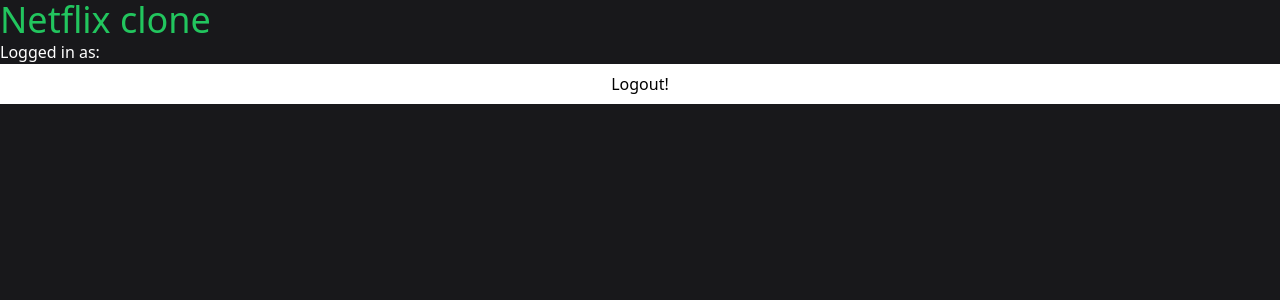
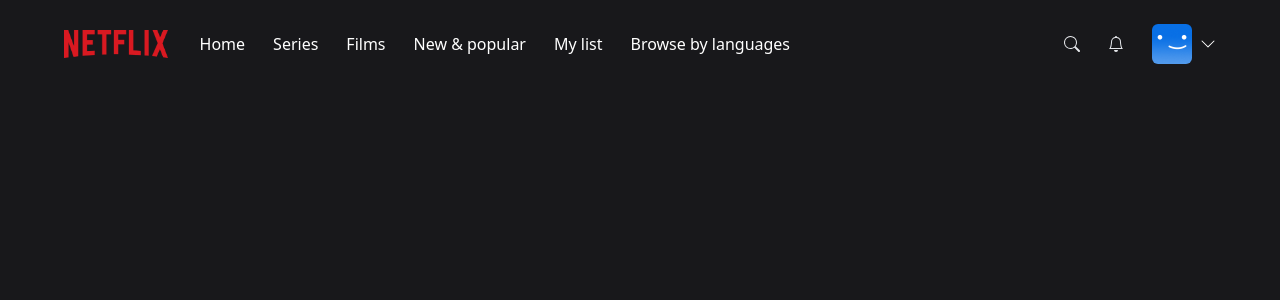
Before and after one commit to Nayteruz/react-netflix-clone, a Next.js app: page / in a window 1280 px wide. Shown: the top 300 px of the page. Built offline with nearby package versions, Linux system fonts and the light colour scheme; no server answers; the database is empty; sample sign-in values are in the browser's storage.

Commit message:
Добавил верхню панель навигации

```diff
--- /dev/null
+++ b/components/AccountMenu.tsx
@@ -0,0 +1,32 @@
+import { signOut } from "next-auth/react";
+import React from "react";
+
+interface AccountMenuProps {
+    visible?: boolean;
+}
+
+const AccountMenu: React.FC<AccountMenuProps> = ({visible}) => {
+
+    if (!visible){
+        return null;
+    }
+
+    return (
+        <div className="bg-black w-56 absolute top-14 right-0 py-5 flex-col border-2 border-gray-800 flex">
+            <div className="flex flex-col gap-3">
+                <div className="px-3 group/item flex flex-row gap-3 items-center w-full">
+                    <img className="w-8 rounded-md" src="/images/default-blue.png" alt=""/>
+                    <p className="text-white text-sm group-hover/item:underline">
+                        Username
+                    </p>
+                </div>
+                <hr className="bg-gray-600 border-0 h-px my-4"/>
+                <div onClick={() => signOut()} className="px-3 text-center text-white text-sm hover:underline">
+                    Sign out of Netflix
+                </div>
+            </div>
+        </div>
+    )
+}
+
+export default AccountMenu;
--- /dev/null
+++ b/components/MobileMenu.tsx
@@ -0,0 +1,38 @@
+import React from "react";
+
+interface MobileMenuProps {
+    visible?: boolean;
+}
+
+const MobileMenu: React.FC<MobileMenuProps> = ({visible}) => {
+    if (!visible) {
+        return null;
+    }
+
+    return (
+        <div className="bg-black w-56 absolute top-8 left-0 py-5 flex-col border-2 border-gray-800 flex">
+            <div className="flex flex-col gap-4">
+                <div className="px-3 text-center text-white hover:underline">
+                    Home
+                </div>
+                <div className="px-3 text-center text-white hover:underline">
+                    Series
+                </div>
+                <div className="px-3 text-center text-white hover:underline">
+                    Films
+                </div>
+                <div className="px-3 text-center text-white hover:underline">
+                    New & Popular
+                </div>
+                <div className="px-3 text-center text-white hover:underline">
+                    My list
+                </div>
+                <div className="px-3 text-center text-white hover:underline">
+                    Browse by Languages
+                </div>
+            </div>
+        </div>
+    )
+}
+
+export default MobileMenu;
--- /dev/null
+++ b/components/Navbar.tsx
@@ -0,0 +1,97 @@
+import React, {useCallback, useEffect, useState} from "react";
+import { BsChevronDown, BsSearch, BsBell } from "react-icons/bs";
+import NavbarItem from "./NavbarItem";
+import MobileMenu from "./MobileMenu";
+import AccountMenu from "./AccountMenu";
+
+const TOP_OFFSET = 66;
+
+const Navbar = () => {
+
+    const [showMobileMenu, setShowMobileMenu] = useState(false);
+    const [showAccountMenu, setShowAccountMenu] = useState(false);
+    const [showBackground, setShowBackground] = useState(false);
+
+    useEffect(() => {
+        const handleScroll = () => {
+            if (window.scrollY >= TOP_OFFSET){
+                setShowBackground(true);
+            } else {
+                setShowBackground(false);
+            }
+        }
+        window.addEventListener('scroll', handleScroll);
+
+        return () => {
+            window.removeEventListener('scroll', handleScroll);
+        }
+    }, [])
+
+    const toggleMobileMenu = useCallback(() => {
+        setShowMobileMenu((prev) => !prev);
+    }, [])
+
+    const toggleAccountMenu = useCallback(() => {
+        setShowAccountMenu((prev) => !prev);
+    }, [])
+
+    return (
+        <nav className="w-full fixed z-40">
+            <div
+                className={`
+                    px-4
+                    md:px-16
+                    py-6
+                    flex
+                    flex-row
+                    items-center
+                    transition
+                    duration-500
+                    ${showBackground ? 'bg-zinc-900 bg-opacity-90' : ''}
+                `}
+            >
+                <img className="h-4 lg:h-7" src="/images/logo.png" alt="Logo" />
+                <div
+                    className="
+                        flex-row
+                        ml-8
+                        gap-7
+                        hidden
+                        lg:flex
+                    "
+                >
+                    <NavbarItem label="Home" />
+                    <NavbarItem label="Series" />
+                    <NavbarItem label="Films" />
+                    <NavbarItem label="New & popular" />
+                    <NavbarItem label="My list" />
+                    <NavbarItem label="Browse by languages" />
+                </div>
+                <div onClick={toggleMobileMenu} className="lg:hidden flex flex-row items-center gap-2 ml-8 cursor-pointer relative">
+                    <p className="text-white text-sm">Browse</p>
+                    <BsChevronDown className={`text-white transition ${showMobileMenu ? 'rotate-180' : 'rotate-0'}`} />
+                    <MobileMenu visible={showMobileMenu} />
+                </div>
+                <div className="flex flex-row ml-auto gap-7 items-center">
+                    <div className="text-gray-200 hover:text-gray-300 cursor-pointer transition">
+                        <BsSearch />
+                    </div>
+                    <div className="text-gray-200 hover:text-gray-300 cursor-pointer transition">
+                        <BsBell />
+                    </div>
+
+                    <div onClick={toggleAccountMenu} className="flex flex-row items-center gap-2 cursor-pointer relative">
+                        <div className="w-6 h-6 lg:w-10 lg:h-10 rounded-md overflow-hidden ">
+                            <img src="/images/default-blue.png" alt=""/>
+                        </div>
+                        <BsChevronDown className={`text-white transition ${showAccountMenu ? 'rotate-180' : 'rotate-0'}`} />
+                        <AccountMenu visible={showAccountMenu} />
+                    </div>
+
+                </div>
+            </div>
+        </nav>
+    )
+}
+
+export default Navbar;
--- /dev/null
+++ b/components/NavbarItem.tsx
@@ -0,0 +1,15 @@
+import React from "react";
+
+interface NavbarItemProps {
+    label: string;
+}
+
+const NavbarItem: React.FC<NavbarItemProps> = ({label}) => {
+    return (
+        <div className="text-white cursor-pointer hover:text-gray-300 transition">
+            {label}
+        </div>
+    )
+}
+
+export default NavbarItem;
--- a/pages/index.tsx
+++ b/pages/index.tsx
@@ -1,6 +1,6 @@
 import {NextPageContext} from "next";
-import {getSession, signOut} from "next-auth/react";
-import useCurrentUser from "@/hooks/useCurrentUser";
+import {getSession} from "next-auth/react";
+import Navbar from "@/components/Navbar";
 
 export async function getServerSideProps(context: NextPageContext) {
     const session = await getSession(context);
@@ -20,14 +20,9 @@
 }
 
 export default function Home() {
-    const {data: user} = useCurrentUser();
-
-
     return (
         <>
-            <h1 className="text-4xl text-green-500">Netflix clone</h1>
-            <p className="text-white">Logged in as: {user?.email}</p>
-            <button className="h-10 w-full bg-white" onClick={() => signOut()}>Logout!</button>
+            <Navbar />
         </>
     )
 }
```
